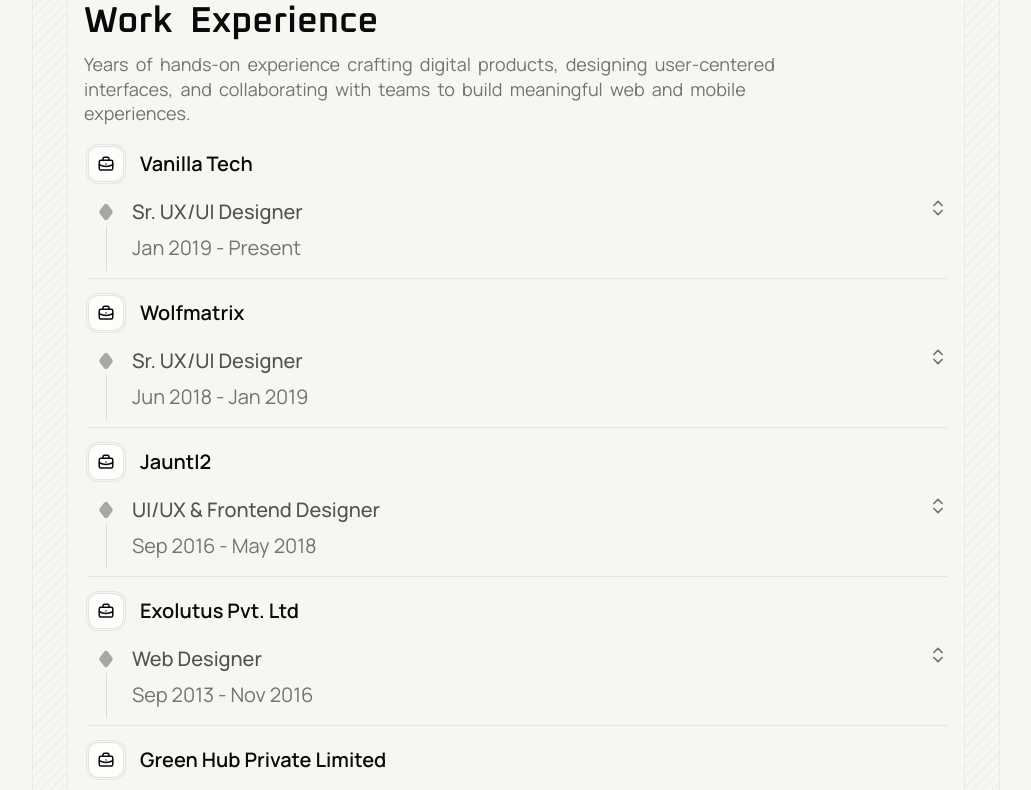
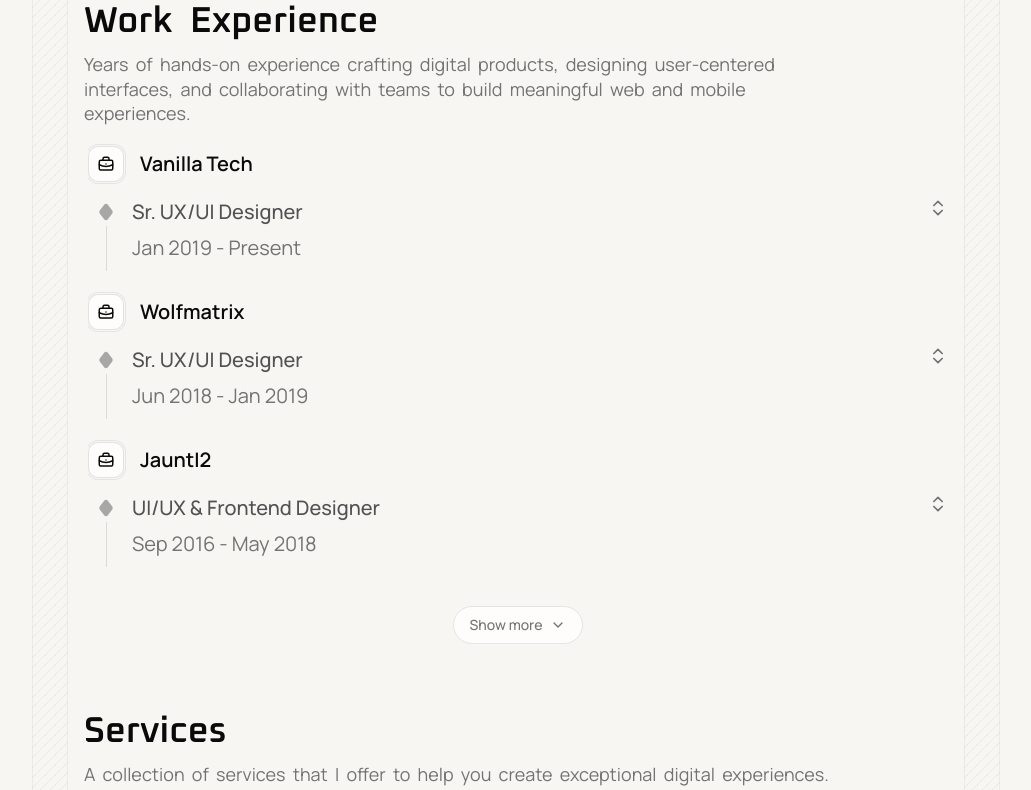
Before and after one commit to AkkalDhami/designer-minimal-portfolio, a Next.js app: page / in a window 1280 px wide. Shown: the part 1772-2562 px from the top of the page, without its empty margins (124-1155 px from the left). Built offline with nearby package versions, Linux system fonts and the light colour scheme.

Commit message:
fix(experience): correct import path and update default prop for ExperienceSection

```diff
--- a/components/experience/experience-section.tsx
+++ b/components/experience/experience-section.tsx
@@ -7,9 +7,9 @@ import { AnimatedText } from "@/components/ui/animated-text"
 
 import { EXPERIENCE } from "@/data/experience"
 import { ExperienceCard } from "./experience-card"
-import { Experience } from "./test"
+import { Experience } from "./experience"
 
-export function ExperienceSection({ home = false }: { home?: boolean }) {
+export function ExperienceSection({ home = true }: { home?: boolean }) {
   return (
     <Section id="experience" className="space-y-1">
       <Heading>
--- a/components/experience/test.tsx
+++ b/components/experience/experience.tsx
@@ -2,7 +2,11 @@
 
 import { useEffect, useRef, useState } from "react"
 import { AnimatePresence, motion } from "motion/react"
-import { IconBriefcase, IconDiamondsFilled } from "@tabler/icons-react"
+import {
+  IconBriefcase,
+  IconChevronDown,
+  IconDiamondsFilled,
+} from "@tabler/icons-react"
 import { EXPERIENCE, ExperienceItemType } from "@/data/experience"
 import {
   ChevronsUpDownIcon,
@@ -11,6 +15,8 @@ import {
 import { Tag } from "@/components/projects/project-card"
 
 export function Experience() {
+  const [expanded, setExpanded] = useState(false)
+
   const grouped = Object.values(
     EXPERIENCE.reduce<Record<string, ExperienceItemType[]>>((acc, item) => {
       if (!acc[item.companyName]) {
@@ -23,19 +29,56 @@ export function Experience() {
     }, {})
   )
 
+  const visibleCompanies = expanded ? grouped : grouped.slice(0, 3)
+
   return (
     <div className="pl-1">
-      {grouped.map((companyItems) => (
-        <CompanySection
+      {visibleCompanies.map((companyItems) => (
+        <motion.div
           key={companyItems[0].companyName}
-          companyName={companyItems[0].companyName}
-          items={companyItems}
-        />
+          layout
+          initial={{ opacity: 0, y: 20, height: 0 }}
+          animate={{ opacity: 1, y: 0, height: "auto" }}
+          exit={{ opacity: 0, y: -20, height: 0 }}
+          transition={{
+            duration: 0.35,
+            ease: "easeOut",
+          }}
+          className="overflow-hidden"
+        >
+          <CompanySection
+            companyName={companyItems[0].companyName}
+            items={companyItems}
+          />
+        </motion.div>
       ))}
+
+      {grouped.length > 3 && (
+        <div className="flex justify-center">
+          <motion.button
+            layout
+            whileTap={{ scale: 0.98 }}
+            onClick={() => setExpanded(!expanded)}
+            className="mt-8 flex items-center justify-center gap-2 rounded-full border bg-card px-4 py-2 text-sm font-medium text-muted-foreground transition-colors hover:text-foreground"
+          >
+            <span>{expanded ? "Show less" : "Show more"}</span>
+
+            <motion.div
+              animate={{
+                rotate: expanded ? 180 : 0,
+              }}
+              transition={{
+                duration: 0.25,
+              }}
+            >
+              <IconChevronDown size={16} />
+            </motion.div>
+          </motion.button>
+        </div>
+      )}
     </div>
   )
 }
-
 type CompanySectionProps = {
   companyName: string
   items: ExperienceItemType[]
```
